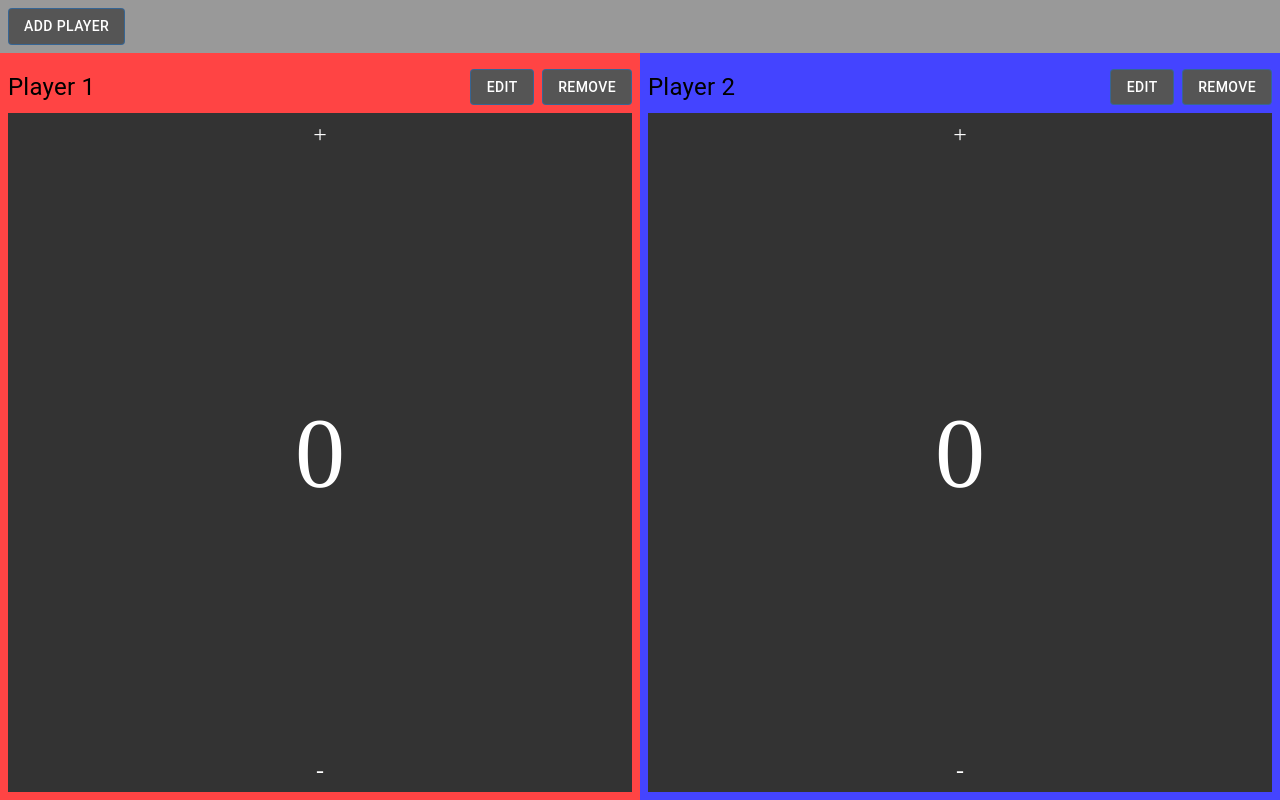
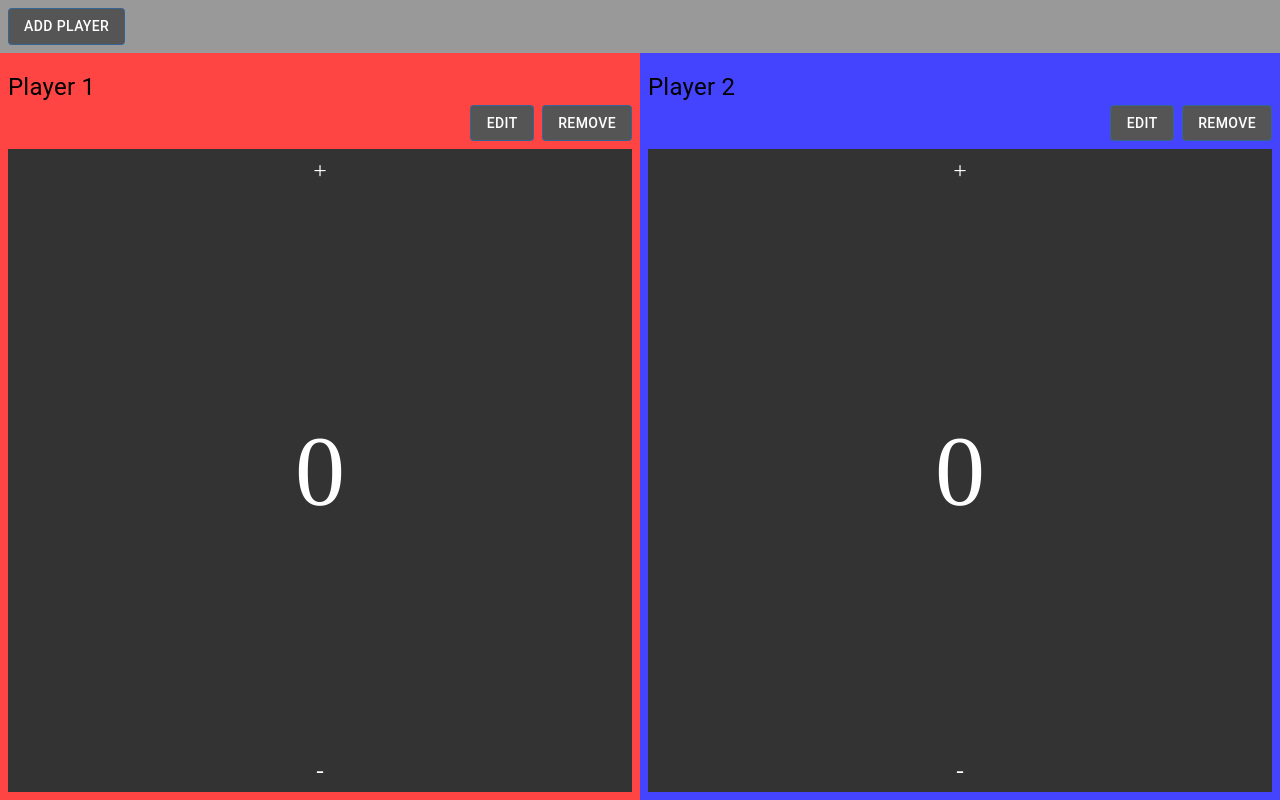
Before and after one commit to AceOfHeart5/game-life-tracker, a React (Vite) app: page / in a window 1280 px wide. Built offline with nearby package versions, Linux system fonts and the light colour scheme.

Commit message:
minor changes

```diff
--- a/src/components/Player.tsx
+++ b/src/components/Player.tsx
@@ -39,8 +39,7 @@
             paddingTop: "8px",
             paddingBottom: "8px",
             display: "flex",
-            gap: "16px",
-            justifyContent: "space-between"
+            flexDirection: "column",
         }}>
             <Typography style={{
                 fontSize: 24,
@@ -50,7 +49,7 @@
             }}>
                 {player.name}
             </Typography>
-            <div style={{ display: "flex", gap: "8px" }}>
+            <div style={{ display: "flex", gap: "8px", alignSelf: "end" }}>
                 <EditPlayerButtonAndModal playerId={playerId}/>
                 <Button onClick={() => dispatch(playerRemove(playerId))}>Remove</Button>
             </div>
--- a/src/components/PlayerList.tsx
+++ b/src/components/PlayerList.tsx
@@ -24,7 +24,7 @@
             height: "100%",
             display: "flex",
             flexDirection: listDirection,
-            overflow: "scroll",
+            overflow: "auto",
         }}
     >
         {
```
